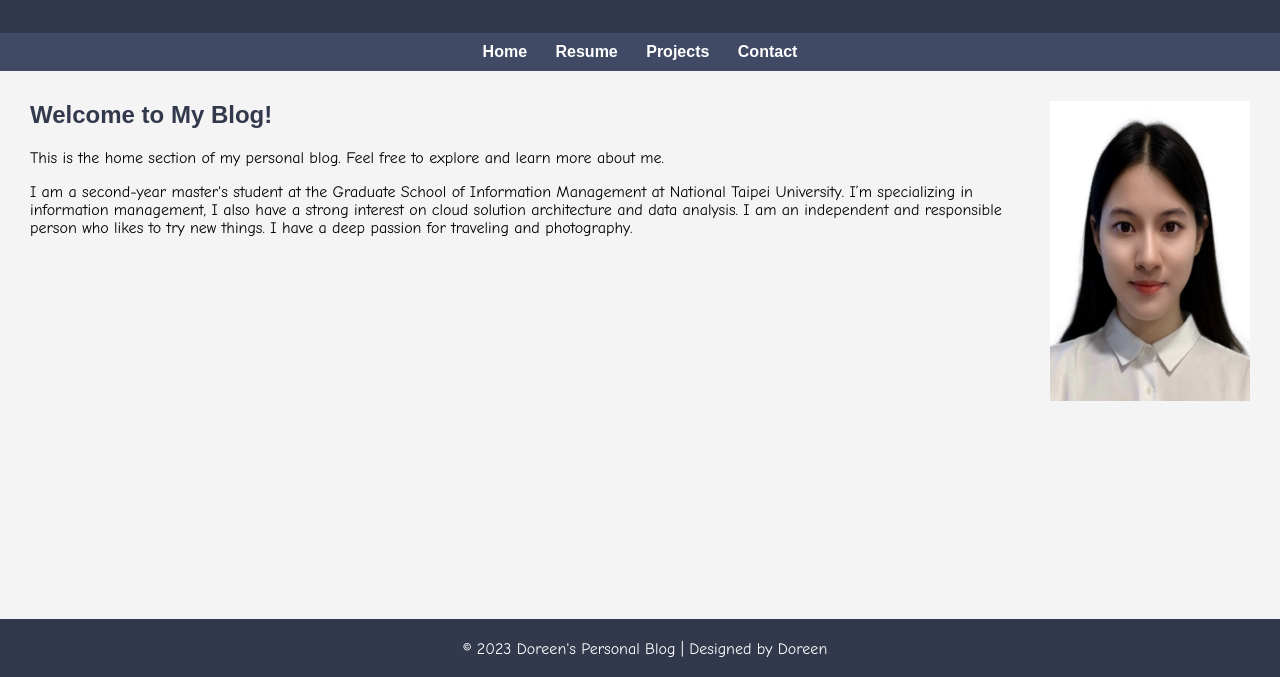
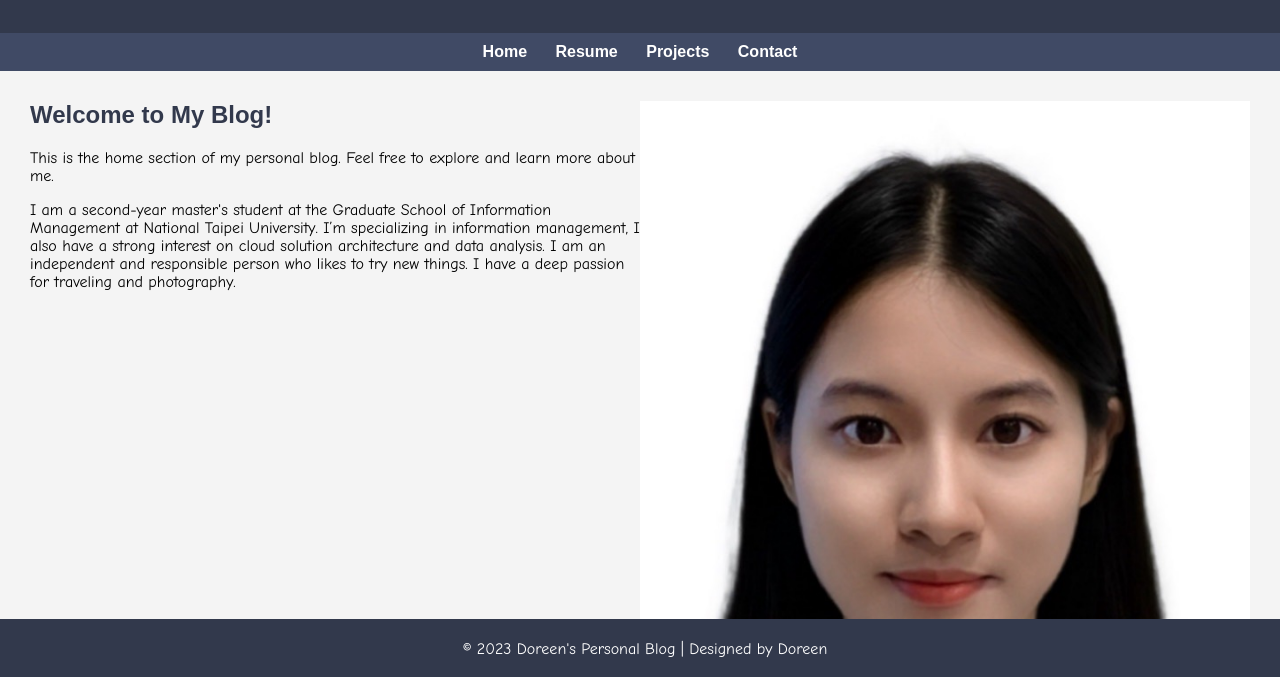
Before and after one commit to DoreenHou/Doreen-Website, a plain HTML site: page index.html in a window 1280 px wide. Shown: the part 121-798 px from the top of the page. Drawn offline with Linux system fonts and the light colour scheme.

Commit message:
Update index.html

```diff
--- a/index.html
+++ b/index.html
@@ -65,7 +65,7 @@
     </nav>
 
     <section id="home" style="display: block;">
-        <img style="float:right" src="images.jpg" width="200" height="300">
+        <img style="float:right" src="images.jpg" width="50%" height="50%">
         <h2 style="color: #32394c; font-family:Marker Felt, fantasy;" >Welcome to My Blog!</h2>
         <p>This is the home section of my personal blog. Feel free to explore and learn more about me.</p>
         <p>I am a second-year master's student at the Graduate School of Information Management at National Taipei University. I’m specializing in information management, I also have a strong interest on cloud solution architecture and data analysis.
```
